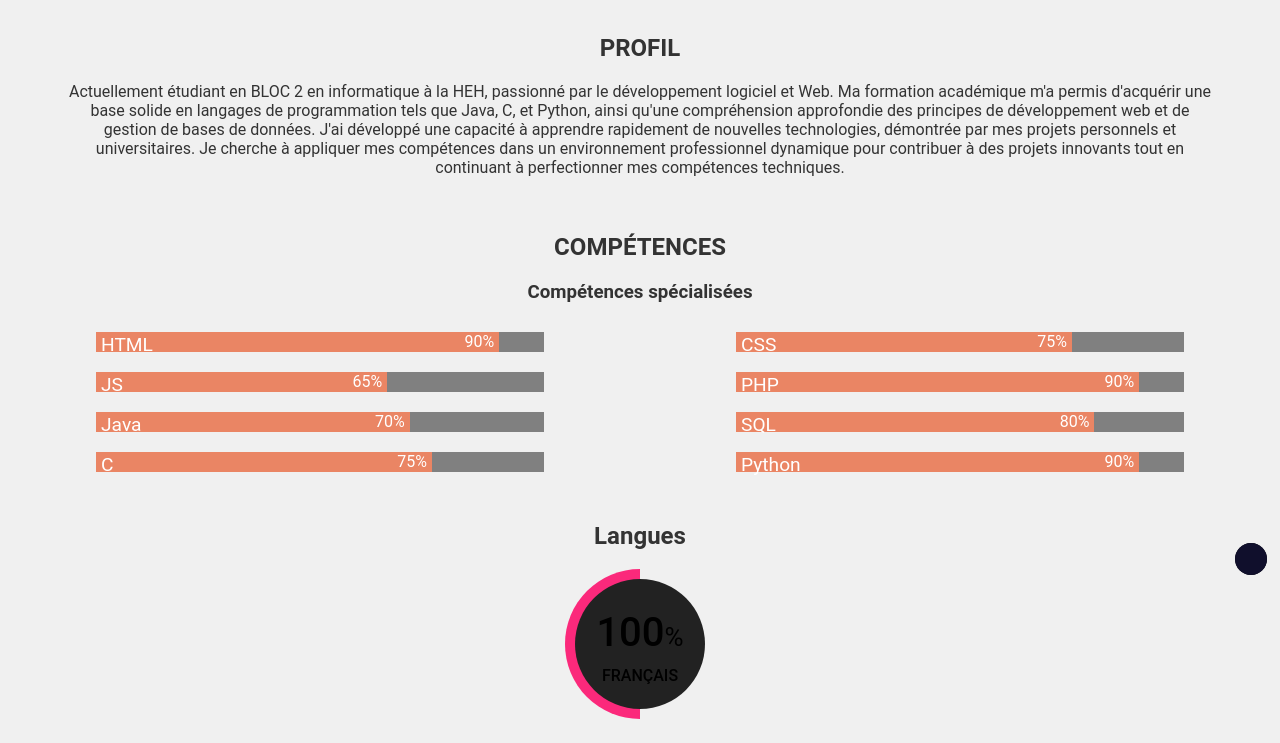
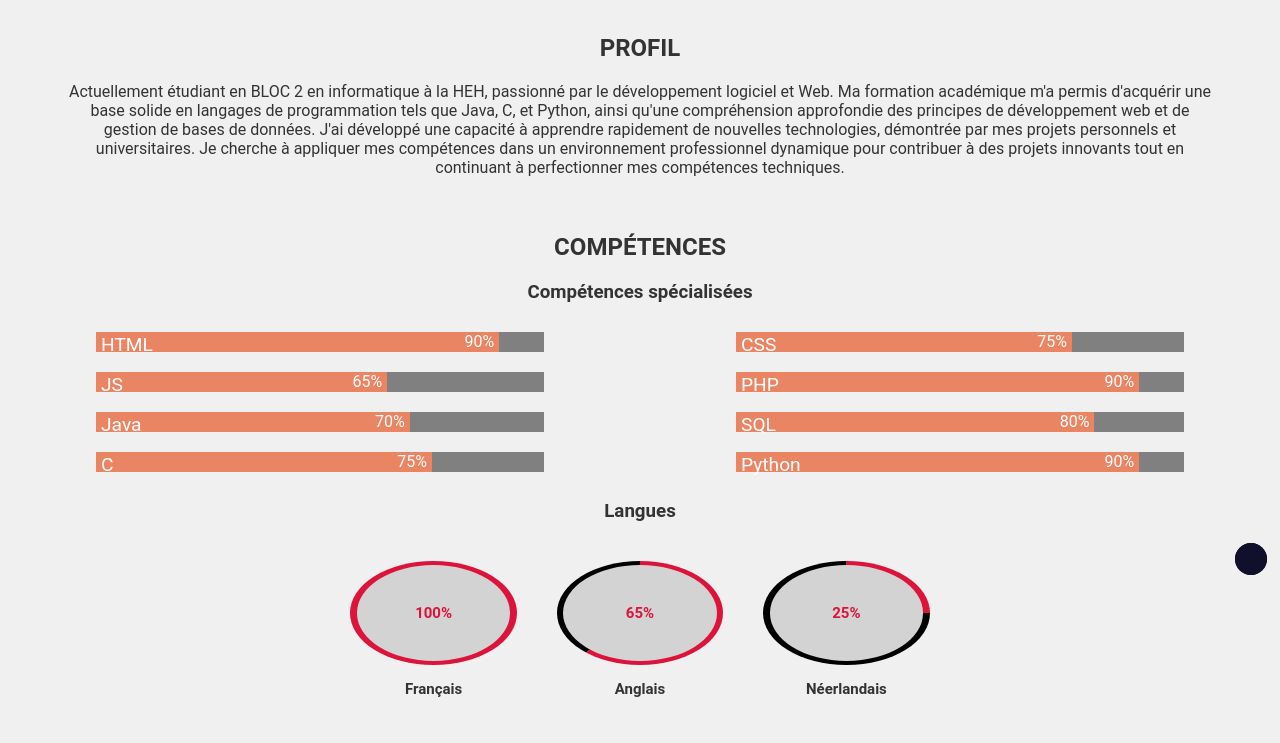
Before and after one commit to hugoclmt/projet_heh_js_Q2_cv, a plain HTML site: page index.html in a window 1280 px wide. Shown: the part 209-952 px from the top of the page. Drawn offline with nearby package versions, Linux system fonts and the light colour scheme.

Commit message:
Barre de progression en cercle finie

```diff
--- a/index.html
+++ b/index.html
@@ -139,11 +139,28 @@
             </div>
         </section>
         <section id="langue">
-            <h2>Langues</h2>
-            <div id="containeur">
-                <div class="progress" style="--i:150;--clr:#fb297b">
-                    <h3>100<span>%</span></h3>
-                    <h4>Français</h4>
+            <h3>Langues</h3>
+            <div id="containerparentcircle">
+                <div class="containerenfantcircle">
+                    <div class="circular-progress" data-inner-circle-color="lightgrey" data-percentage="100" data-progress-color="crimson" data-bg-color="black">
+                        <div class="inner-circle"></div>
+                        <p class="percentage">0%</p>
+                    </div>
+                    <p>Français</p>
+                </div>
+                <div class="containerenfantcircle">
+                    <div class="circular-progress" data-inner-circle-color="lightgrey" data-percentage="65" data-progress-color="crimson" data-bg-color="black">
+                        <div class="inner-circle"></div>
+                        <p class="percentage">0%</p>
+                    </div>
+                    <p>Anglais</p>
+                </div>
+                <div class="containerenfantcircle">
+                    <div class="circular-progress" data-inner-circle-color="lightgrey" data-percentage="25" data-progress-color="crimson" data-bg-color="black">
+                        <div class="inner-circle"></div>
+                        <p class="percentage">0%</p>
+                    </div>
+                    <p>Néerlandais</p>
                 </div>
             </div>
         </section>
@@ -257,6 +274,7 @@
 <script src="./lib/Js/darkMode.js"></script>
 <script src="./lib/Js/dowloadPdf.js"></script>
 <script src="./lib/Js/lazyLoad.js"></script>
+<script src="./lib/Js/circle.js"></script>
 <script>
     VanillaTilt.init(document.querySelectorAll(".card_glass"), {
         max: 25,
@@ -267,10 +285,3 @@
 </script>
 </body>
 </html>
-
-<!--
- 1) Créer un CV One page
- 2) Respecter les normes W3C et sémantiques des elements
- 3)Responsive de 320 px à 2560px
- 4)2400px de hauteur max
- -->
--- a/lib/Css/styleHeader.css
+++ b/lib/Css/styleHeader.css
@@ -44,13 +44,18 @@ header{
     text-decoration: none;
     margin: 5px;
     font-size: 15px;
+    cursor: pointer;
+}
+
+.liens:hover{
+    color: #007bff;
+    transition: 1s ease;
 }
 
 
 #coordonee p{
     font-size: 15px;
     margin: 5px;
-
 }
 
 .ensembleimgcoordonee{
--- /dev/null
+++ b/lib/Js/circle.js
@@ -0,0 +1,27 @@
+const circularProgress = document.querySelectorAll(".circular-progress");
+
+Array.from(circularProgress).forEach((progressBar) => {
+    const progressValue = progressBar.querySelector(".percentage");
+    const innerCircle = progressBar.querySelector(".inner-circle");
+    let startValue = 0,
+        endValue = Number(progressBar.getAttribute("data-percentage")),
+        speed = 50,
+        progressColor = progressBar.getAttribute("data-progress-color");
+
+    const progress = setInterval(() => {
+        startValue++;
+        progressValue.textContent = `${startValue}%`;
+        progressValue.style.color = `${progressColor}`;
+
+        innerCircle.style.backgroundColor = `${progressBar.getAttribute(
+            "data-inner-circle-color"
+        )}`;
+
+        progressBar.style.background = `conic-gradient(${progressColor} ${
+            startValue * 3.6
+        }deg,${progressBar.getAttribute("data-bg-color")} 0deg)`;
+        if (startValue === endValue) {
+            clearInterval(progress);
+        }
+    }, speed);
+});
--- a/lib/Js/lazyLoad.js
+++ b/lib/Js/lazyLoad.js
@@ -16,4 +16,5 @@ $(document).ready(function(){
         });
 
     });
+
 });
```
Also changed, not shown: Fonctionnalités JS.txt, lib/Css/styleSection.css.
